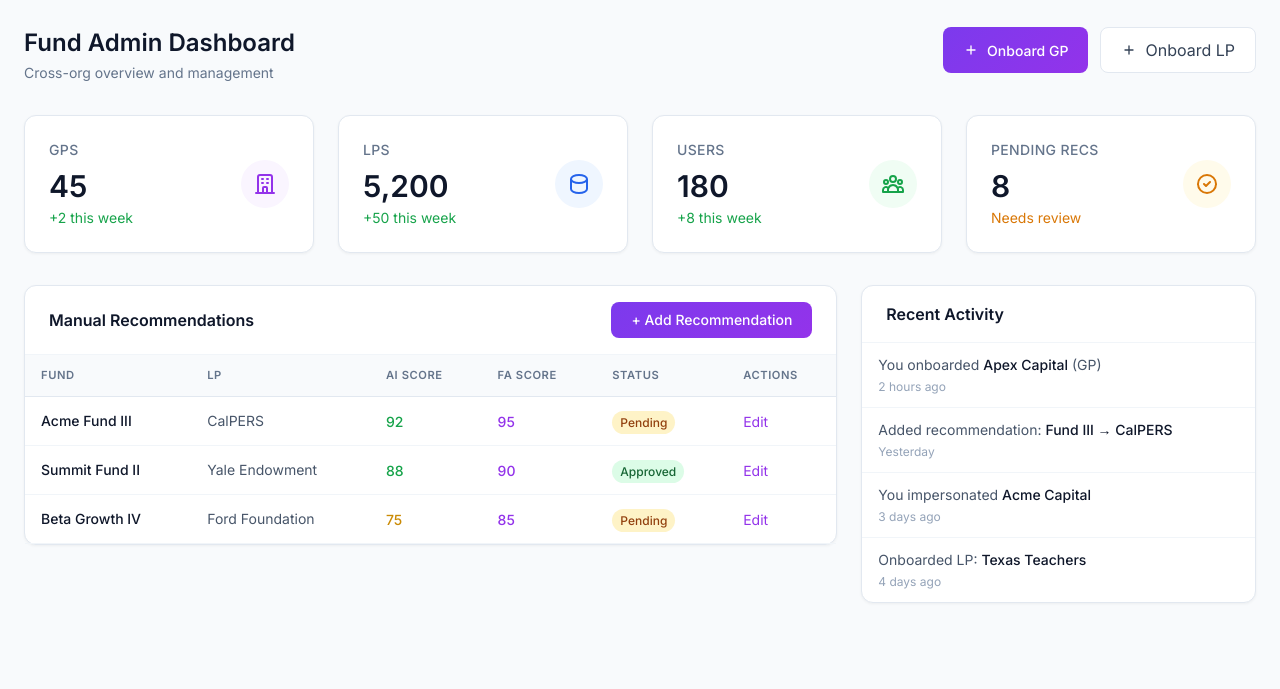
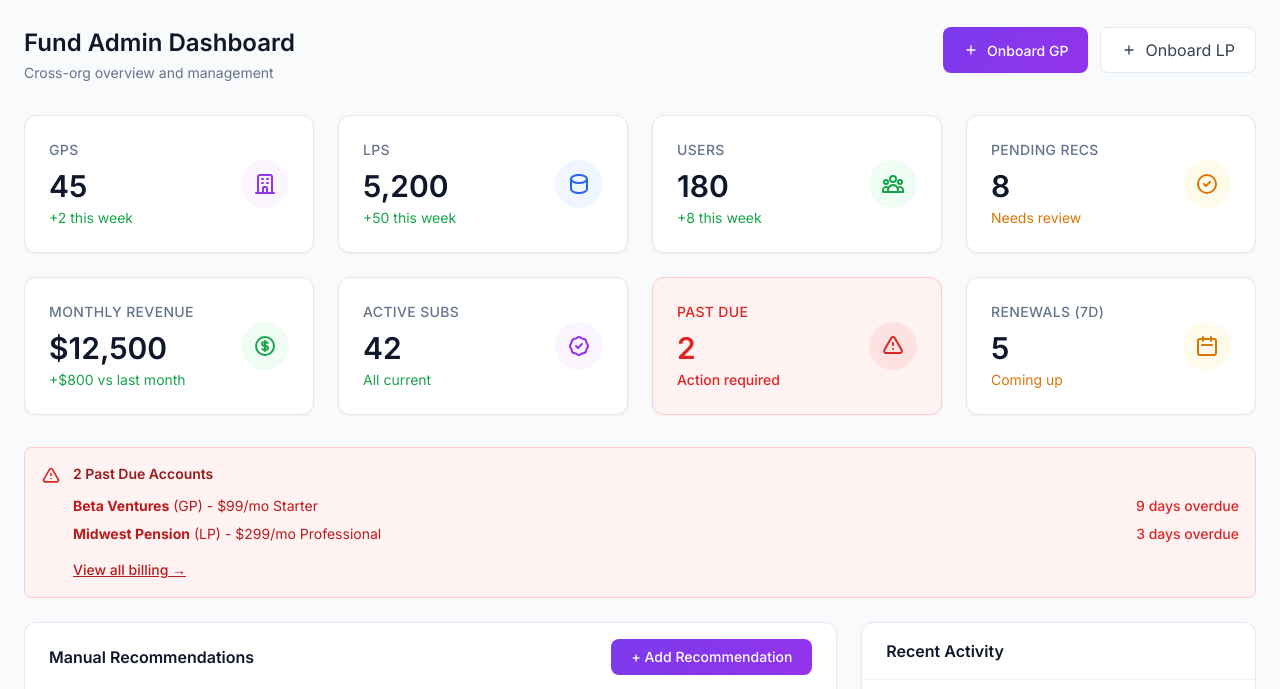
Before and after one commit to robotijn/lpxgp, a plain HTML site: page docs/mockups/fa-dashboard.html in a window 1280 px wide. Shown: the part 70-759 px from the top of the page. Drawn offline with Linux system fonts and the light colour scheme.

Commit message:
Fix audit issues: navigation links, deprecated tables, FA billing dashboard
- fa-dashboard.html: Add billing overview with revenue, subs, past due alert
- settings-billing.html: Fix 5 broken nav links (gp-* → correct paths)
- m3-matching.feature.md: Replace deprecated lp_fund_matches → fund_lp_matches
- m4-pitch.feature.md: Replace deprecated lp_commitments → investments
- batch-processing.md: Replace deprecated lp_commitments → investments
- PDF: Regenerated with updated screenshots

🤖 Generated with [Claude Code](https://claude.com/claude-code)

Co-Authored-By: Claude Opus 4.5 <noreply@anthropic.com>

```diff
--- a/docs/mockups/fa-dashboard.html
+++ b/docs/mockups/fa-dashboard.html
@@ -68,7 +68,7 @@
     </div>
 
     <!-- Platform Stats -->
-    <div class="grid grid-cols-2 lg:grid-cols-4 gap-4 lg:gap-6 mb-8">
+    <div class="grid grid-cols-2 lg:grid-cols-4 gap-4 lg:gap-6 mb-6">
         <div class="card p-4 lg:p-6">
             <div class="flex items-center justify-between">
                 <div>
@@ -123,6 +123,89 @@
                         <path stroke-linecap="round" stroke-linejoin="round" stroke-width="2" d="M9 12l2 2 4-4m6 2a9 9 0 11-18 0 9 9 0 0118 0z"></path>
                     </svg>
                 </div>
+            </div>
+        </div>
+    </div>
+
+    <!-- Billing Overview -->
+    <div class="grid grid-cols-2 lg:grid-cols-4 gap-4 lg:gap-6 mb-8">
+        <div class="card p-4 lg:p-6">
+            <div class="flex items-center justify-between">
+                <div>
+                    <div class="text-sm font-medium text-navy-500 uppercase tracking-wide">Monthly Revenue</div>
+                    <div class="mt-2 text-3xl font-semibold text-navy-900">$12,500</div>
+                    <div class="mt-1 text-sm text-green-600">+$800 vs last month</div>
+                </div>
+                <div class="w-12 h-12 rounded-full bg-green-50 flex items-center justify-center">
+                    <svg class="w-6 h-6 text-green-600" fill="none" stroke="currentColor" viewBox="0 0 24 24">
+                        <path stroke-linecap="round" stroke-linejoin="round" stroke-width="2" d="M12 8c-1.657 0-3 .895-3 2s1.343 2 3 2 3 .895 3 2-1.343 2-3 2m0-8c1.11 0 2.08.402 2.599 1M12 8V7m0 1v8m0 0v1m0-1c-1.11 0-2.08-.402-2.599-1M21 12a9 9 0 11-18 0 9 9 0 0118 0z"></path>
+                    </svg>
+                </div>
+            </div>
+        </div>
+        <div class="card p-4 lg:p-6">
+            <div class="flex items-center justify-between">
+                <div>
+                    <div class="text-sm font-medium text-navy-500 uppercase tracking-wide">Active Subs</div>
+                    <div class="mt-2 text-3xl font-semibold text-navy-900">42</div>
+                    <div class="mt-1 text-sm text-green-600">All current</div>
+                </div>
+                <div class="w-12 h-12 rounded-full bg-purple-50 flex items-center justify-center">
+                    <svg class="w-6 h-6 text-purple-600" fill="none" stroke="currentColor" viewBox="0 0 24 24">
+                        <path stroke-linecap="round" stroke-linejoin="round" stroke-width="2" d="M9 12l2 2 4-4M7.835 4.697a3.42 3.42 0 001.946-.806 3.42 3.42 0 014.438 0 3.42 3.42 0 001.946.806 3.42 3.42 0 013.138 3.138 3.42 3.42 0 00.806 1.946 3.42 3.42 0 010 4.438 3.42 3.42 0 00-.806 1.946 3.42 3.42 0 01-3.138 3.138 3.42 3.42 0 00-1.946.806 3.42 3.42 0 01-4.438 0 3.42 3.42 0 00-1.946-.806 3.42 3.42 0 01-3.138-3.138 3.42 3.42 0 00-.806-1.946 3.42 3.42 0 010-4.438 3.42 3.42 0 00.806-1.946 3.42 3.42 0 013.138-3.138z"></path>
+                    </svg>
+                </div>
+            </div>
+        </div>
+        <a href="fa-billing.html" class="card p-4 lg:p-6 border-red-200 bg-red-50 hover:bg-red-100">
+            <div class="flex items-center justify-between">
+                <div>
+                    <div class="text-sm font-medium text-red-600 uppercase tracking-wide">Past Due</div>
+                    <div class="mt-2 text-3xl font-semibold text-red-600">2</div>
+                    <div class="mt-1 text-sm text-red-600 font-medium">Action required</div>
+                </div>
+                <div class="w-12 h-12 rounded-full bg-red-100 flex items-center justify-center">
+                    <svg class="w-6 h-6 text-red-600" fill="none" stroke="currentColor" viewBox="0 0 24 24">
+                        <path stroke-linecap="round" stroke-linejoin="round" stroke-width="2" d="M12 9v2m0 4h.01m-6.938 4h13.856c1.54 0 2.502-1.667 1.732-3L13.732 4c-.77-1.333-2.694-1.333-3.464 0L3.34 16c-.77 1.333.192 3 1.732 3z"></path>
+                    </svg>
+                </div>
+            </div>
+        </a>
+        <div class="card p-4 lg:p-6">
+            <div class="flex items-center justify-between">
+                <div>
+                    <div class="text-sm font-medium text-navy-500 uppercase tracking-wide">Renewals (7d)</div>
+                    <div class="mt-2 text-3xl font-semibold text-navy-900">5</div>
+                    <div class="mt-1 text-sm text-amber-600">Coming up</div>
+                </div>
+                <div class="w-12 h-12 rounded-full bg-amber-50 flex items-center justify-center">
+                    <svg class="w-6 h-6 text-amber-600" fill="none" stroke="currentColor" viewBox="0 0 24 24">
+                        <path stroke-linecap="round" stroke-linejoin="round" stroke-width="2" d="M8 7V3m8 4V3m-9 8h10M5 21h14a2 2 0 002-2V7a2 2 0 00-2-2H5a2 2 0 00-2 2v12a2 2 0 002 2z"></path>
+                    </svg>
+                </div>
+            </div>
+        </div>
+    </div>
+
+    <!-- Past Due Alert -->
+    <div class="bg-red-50 border border-red-200 rounded-lg p-4 mb-6">
+        <div class="flex items-start">
+            <svg class="w-5 h-5 text-red-600 mr-3 mt-0.5" fill="none" stroke="currentColor" viewBox="0 0 24 24">
+                <path stroke-linecap="round" stroke-linejoin="round" stroke-width="2" d="M12 9v2m0 4h.01m-6.938 4h13.856c1.54 0 2.502-1.667 1.732-3L13.732 4c-.77-1.333-2.694-1.333-3.464 0L3.34 16c-.77 1.333.192 3 1.732 3z"></path>
+            </svg>
+            <div class="flex-1">
+                <h3 class="text-sm font-semibold text-red-800">2 Past Due Accounts</h3>
+                <div class="mt-2 text-sm text-red-700">
+                    <div class="flex justify-between items-center py-1">
+                        <span><strong>Beta Ventures</strong> (GP) - $99/mo Starter</span>
+                        <span class="text-red-600 font-medium">9 days overdue</span>
+                    </div>
+                    <div class="flex justify-between items-center py-1">
+                        <span><strong>Midwest Pension</strong> (LP) - $299/mo Professional</span>
+                        <span class="text-red-600 font-medium">3 days overdue</span>
+                    </div>
+                </div>
+                <a href="fa-billing.html" class="inline-block mt-3 text-sm font-medium text-red-700 hover:text-red-800 underline">View all billing →</a>
             </div>
         </div>
     </div>
```
Also changed, not shown: docs/mockups/settings-billing.html (+5 -5 lines), docs/product-doc/screenshots/landing.png, docs/product-doc/screenshots/loading-matches.png, 4 other files.
